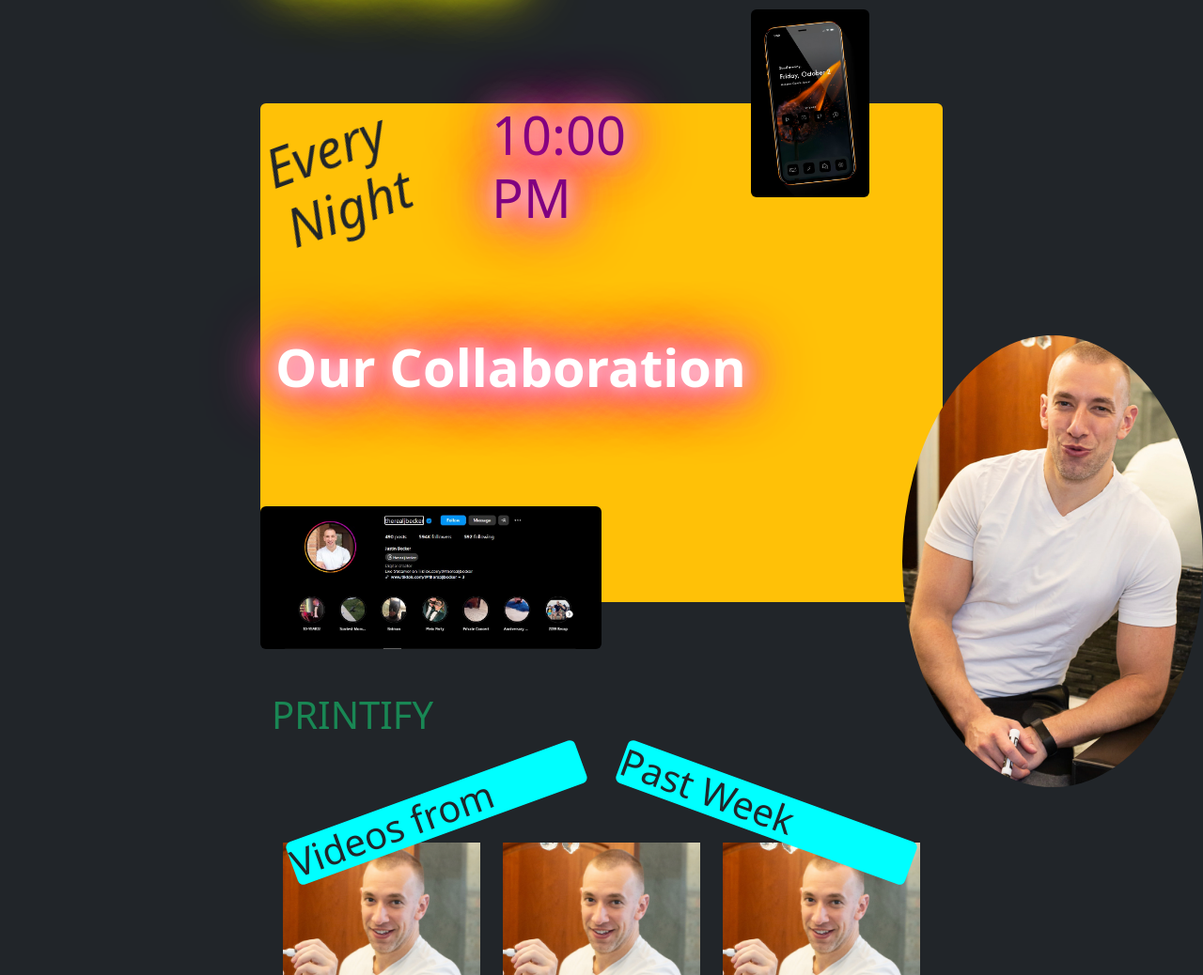
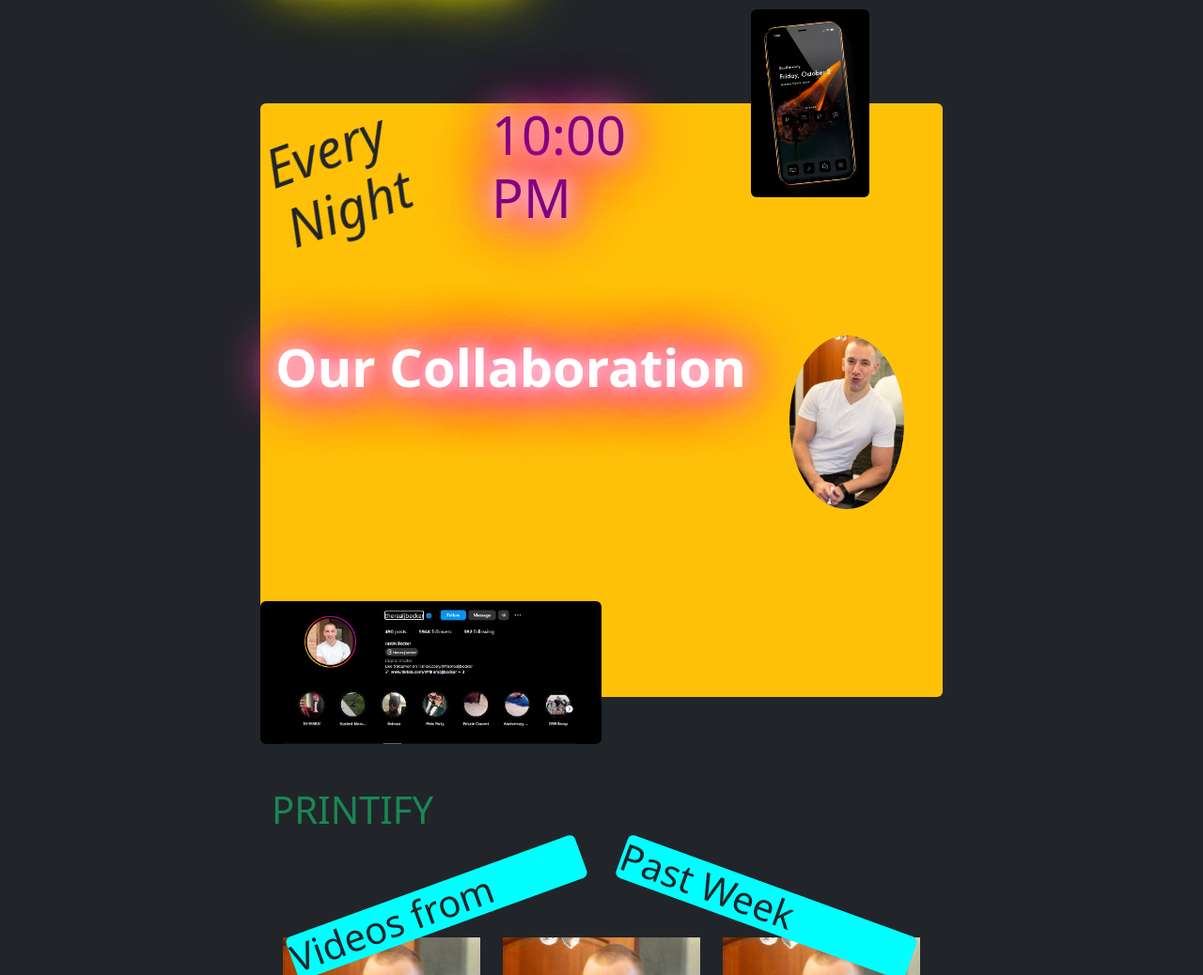
Before and after one commit to SaadHassanRazi/news-letter, a plain HTML site: page index.html in a window 1280 px wide. Shown: the part 837-1875 px from the top of the page at 94% size. Drawn offline with nearby package versions, Linux system fonts and the light colour scheme; a web font is replaced by a local one.

Commit message:
fourth commit

```diff
--- a/index.html
+++ b/index.html
@@ -146,9 +146,9 @@
         </div>
 
       </section>
-      <section data-aos="fade-up" class="bg-warning rounded">
+      <section class="bg-warning rounded">
         <div class="row container">
-            <div class="col pb-5">
+            <div class="col">
                 <p class="display-4" style="transform: rotate(-20deg);"><i>Every <br/> Night</i></p>
             </div>
             <div class="col">
@@ -168,13 +168,13 @@
                     <p class="display-4 ps-3 glow-2 text-white" style="font-weight: 900;">Our Collaboration</p>
                 </div>
                 <div class="col">
-                    <img src="/img/IMG_1542.jpg" class="img-fluid rounded-circle w-25 " style="position:absolute;right: 0;"   alt="">
+                    <img src="/img/IMG_1542.jpg" class="img-fluid rounded-circle w-75 " style="position:relative;right: 0;"   alt="">
                 </div>
             </div>
 
 
         </div>
-        <img src="/img/insta.jpg" class="img-fluid rounded w-50" style="position: relative;top: 50px;" alt="">
+        <img src="/img/insta.jpg"  class="img-fluid rounded w-50" style="position: relative;top: 50px;" alt="">
       </section>
       <section class="py-5">
         <div class="py-5 container">
```
